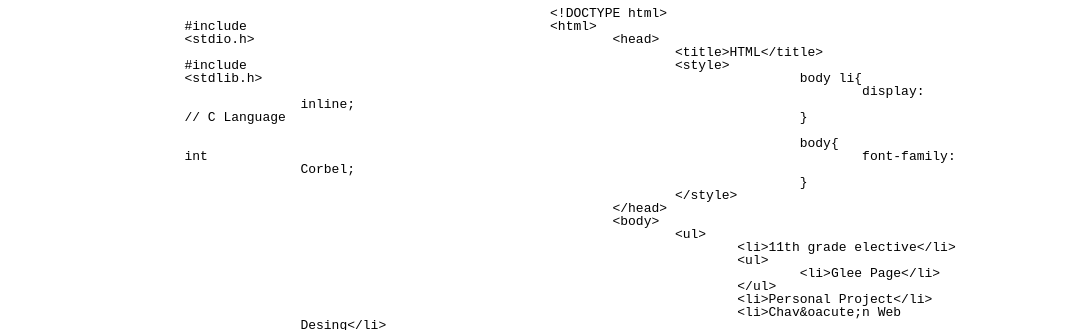
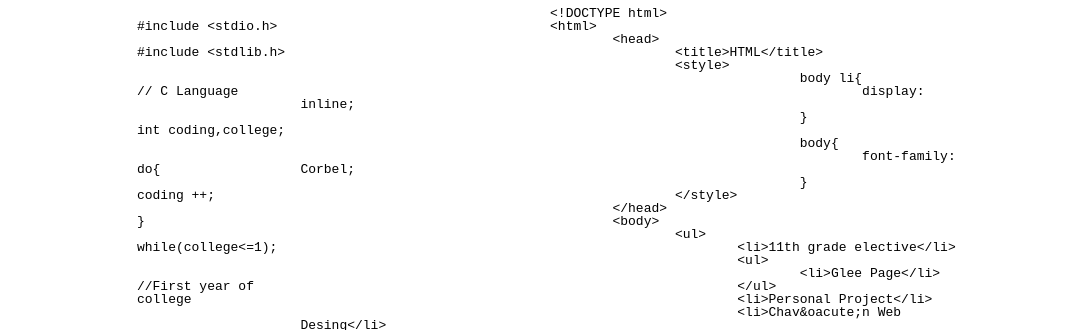
Before and after one commit to nativacu/nativacu.github.io, a plain HTML site: page coding/coding.html in a window 1280 px wide. Shown: the part 172-502 px from the top of the page, without its empty margins (96-1183 px from the left). Drawn offline with Linux system fonts and the light colour scheme; files whose address does not match are found by name.

```diff
--- a/coding/css/style.css
+++ b/coding/css/style.css
@@ -32,7 +32,6 @@
 		font-family: 'MySecondWebFont', Corbel, sans-serif;
 		text-decoration: none;
 		color: #55c94c;
-
 	}
 
 	a:hover{
@@ -109,13 +108,13 @@
 
 	#html_ex xmp {
 			white-space: pre-wrap;
-			margin-right: 1%;
+			margin-right: 0;
 			float: left;
 	}
 
 	#c_ex xmp{
 		white-space: pre-wrap;
-		margin-left: 50px;
+		margin-left: 1%;
 	}
 
 	#c_ex h1{
```
